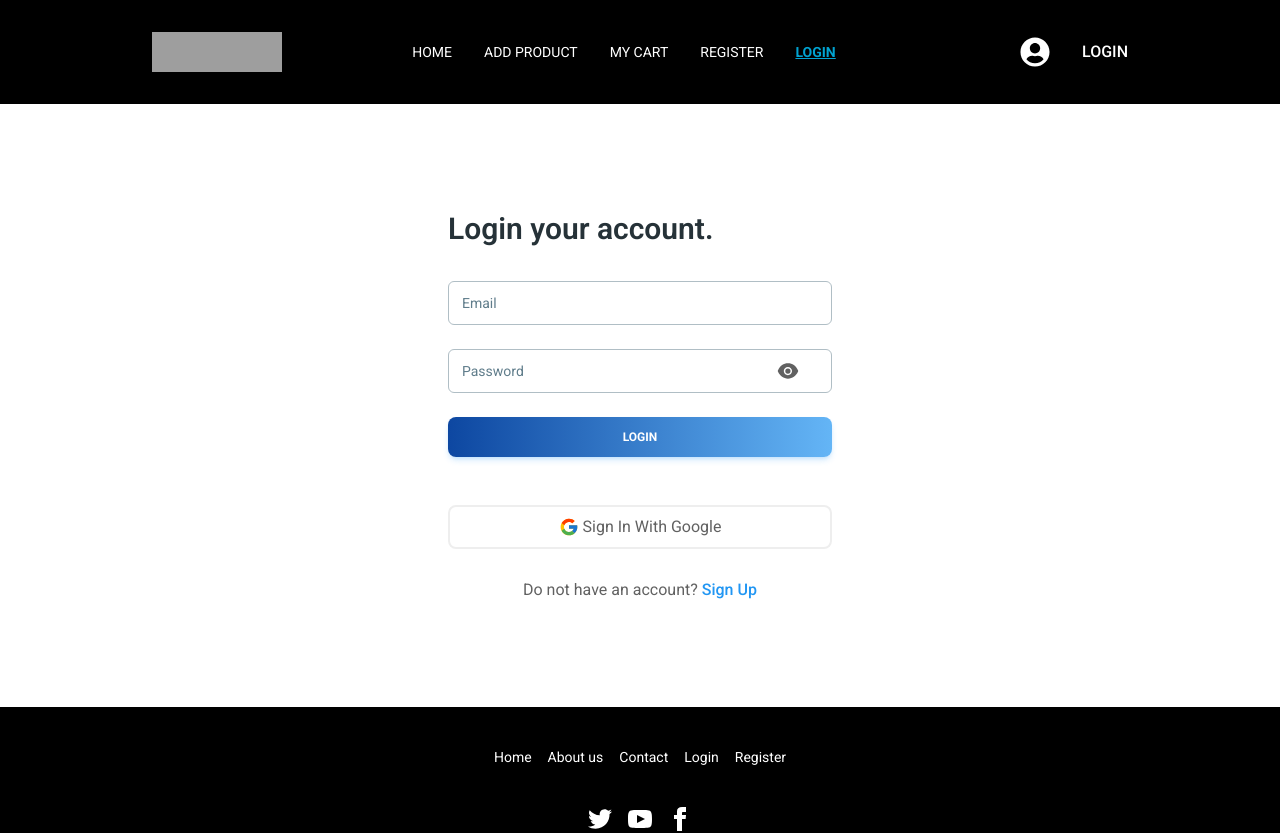
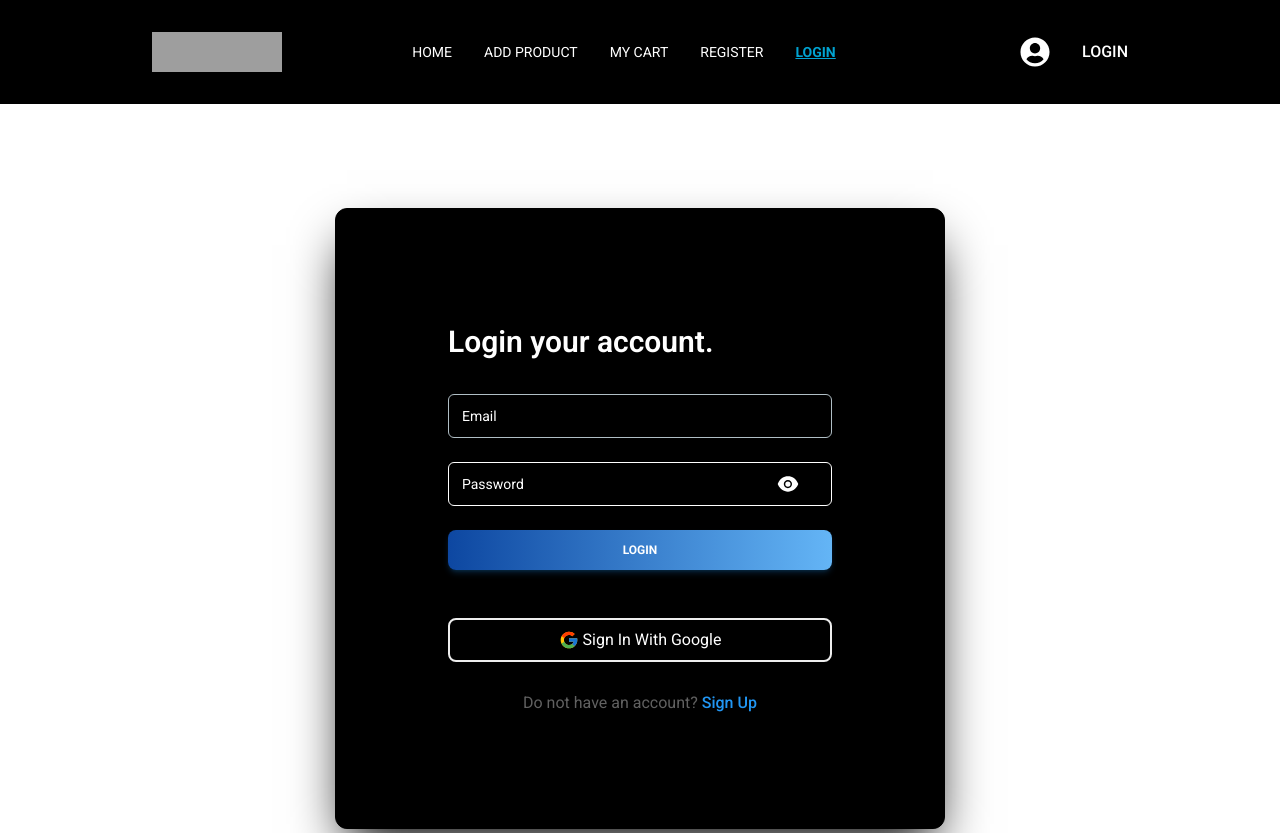
Before and after one commit to rabby9898/reef-techno-client, a React (Vite) app: page /login in a window 1280 px wide. Shown: the top 833 px of the page. Built offline with nearby package versions, Linux system fonts and the light colour scheme; no server answers; grey boxes are pictures that could not be loaded.

Commit message:
login page customize background  added

```diff
--- a/src/Pages/Login/Login.jsx
+++ b/src/Pages/Login/Login.jsx
@@ -43,9 +43,9 @@ const Login = () => {
   return (
     <div className="px-3 md:px-10 lg:px-36 py-5 md:py-10">
       <div className="flex justify-center mx-auto my-16">
-        <div>
-          <div className="relative flex flex-col rounded-xl bg-transparent bg-clip-border text-gray-700 shadow-none">
-            <h4 className="block font-sans text-3xl font-semibold leading-snug tracking-normal text-blue-gray-900 antialiased">
+        <div className="border border-black p-8 md:p-28 bg-black rounded-xl shadow-2xl shadow-black">
+          <div className="relative flex flex-col rounded-xl bg-transparent bg-clip-border text-white shadow-none">
+            <h4 className="block font-sans text-3xl font-semibold leading-snug tracking-normal antialiased">
               Login your account.
             </h4>
 
@@ -56,22 +56,22 @@ const Login = () => {
               <div className="mb-4 flex flex-col gap-6">
                 <div className="relative h-11 w-full min-w-[200px]">
                   <input
-                    className="peer h-full w-full rounded-md border border-blue-gray-200 border-t-transparent bg-transparent px-3 py-3 font-sans text-sm font-normal text-blue-gray-700 outline outline-0 transition-all placeholder-shown:border placeholder-shown:border-blue-gray-200 placeholder-shown:border-t-blue-gray-200 focus:border-2 focus:border-[#00A3D1] focus:border-t-transparent focus:outline-0 disabled:border-0 disabled:bg-blue-gray-50"
+                    className="peer h-full w-full rounded-md border border-white border-t-transparent bg-transparent px-3 py-3 font-sans text-sm font-normal text-white outline outline-0 transition-all placeholder-shown:border placeholder-shown:border-blue-gray-200 placeholder-shown:text-white focus:border-2 focus:border-[#00A3D1] focus:border-t-transparent focus:outline-0 disabled:border-0 disabled:bg-blue-gray-50"
                     placeholder=" "
                     name="email"
                   />
-                  <label className="before:content[' '] after:content[' '] pointer-events-none absolute left-0 -top-1.5 flex h-full w-full select-none text-[11px] font-normal leading-tight text-blue-gray-400 transition-all before:pointer-events-none before:mt-[6.5px] before:mr-1 before:box-border before:block before:h-1.5 before:w-2.5 before:rounded-tl-md before:border-t before:border-l before:border-blue-gray-200 before:transition-all after:pointer-events-none after:mt-[6.5px] after:ml-1 after:box-border after:block after:h-1.5 after:w-2.5 after:flex-grow after:rounded-tr-md after:border-t after:border-r after:border-blue-gray-200 after:transition-all peer-placeholder-shown:text-sm peer-placeholder-shown:leading-[4.1] peer-placeholder-shown:text-blue-gray-500 peer-placeholder-shown:before:border-transparent peer-placeholder-shown:after:border-transparent peer-focus:text-[11px] peer-focus:leading-tight peer-focus:text-[#00A3D1] peer-focus:before:border-t-2 peer-focus:before:border-l-2 peer-focus:before:!border-[#00A3D1] peer-focus:after:border-t-2 peer-focus:after:border-r-2 peer-focus:after:!border-[#00A3D1] peer-disabled:text-transparent peer-disabled:before:border-transparent peer-disabled:after:border-transparent peer-disabled:peer-placeholder-shown:text-blue-gray-500">
+                  <label className="before:content[' '] after:content[' '] pointer-events-none absolute left-0 -top-1.5 flex h-full w-full select-none text-[11px] font-normal leading-tight text-white transition-all before:pointer-events-none before:mt-[6.5px] before:mr-1 before:box-border before:block before:h-1.5 before:w-2.5 before:rounded-tl-md before:border-t before:border-l before:border-white before:transition-all after:pointer-events-none after:mt-[6.5px] after:ml-1 after:box-border after:block after:h-1.5 after:w-2.5 after:flex-grow after:rounded-tr-md after:border-t after:border-r after:border-white after:transition-all peer-placeholder-shown:text-sm peer-placeholder-shown:leading-[4.1] peer-placeholder-shown:text-white peer-placeholder-shown:before:border-transparent peer-placeholder-shown:after:border-transparent peer-focus:text-[11px] peer-focus:leading-tight peer-focus:text-[#00A3D1] peer-focus:before:border-t-2 peer-focus:before:border-l-2 peer-focus:before:!border-[#00A3D1] peer-focus:after:border-t-2 peer-focus:after:border-r-2 peer-focus:after:!border-[#00A3D1] peer-disabled:text-transparent peer-disabled:before:border-transparent peer-disabled:after:border-transparent peer-disabled:peer-placeholder-shown:text-white">
                     Email
                   </label>
                 </div>
                 <div className="relative h-11 w-full min-w-[200px]">
                   <input
                     type={show ? "text" : "password"}
-                    className="peer h-full w-full rounded-md border border-blue-gray-200 border-t-transparent bg-transparent px-3 py-3 font-sans text-sm font-normal text-blue-gray-700 outline outline-0 transition-all placeholder-shown:border placeholder-shown:border-blue-gray-200 placeholder-shown:border-t-blue-gray-200 focus:border-2 focus:border-[#00A3D1] focus:border-t-transparent focus:outline-0 disabled:border-0 disabled:bg-blue-gray-50"
+                    className="peer h-full w-full rounded-md border border-white border-t-transparent bg-transparent px-3 py-3 font-sans text-sm font-normal text-white outline outline-0 transition-all placeholder-shown:border placeholder-shown:border-white placeholder-shown:text-white focus:border-2 focus:border-[#00A3D1] focus:border-t-transparent focus:outline-0 disabled:border-0 disabled:bg-blue-gray-50"
                     placeholder=" "
                     name="password"
                   />
-                  <label className="before:content[' '] after:content[' '] pointer-events-none absolute left-0 -top-1.5 flex h-full w-full select-none text-[11px] font-normal leading-tight text-blue-gray-400 transition-all before:pointer-events-none before:mt-[6.5px] before:mr-1 before:box-border before:block before:h-1.5 before:w-2.5 before:rounded-tl-md before:border-t before:border-l before:border-blue-gray-200 before:transition-all after:pointer-events-none after:mt-[6.5px] after:ml-1 after:box-border after:block after:h-1.5 after:w-2.5 after:flex-grow after:rounded-tr-md after:border-t after:border-r after:border-blue-gray-200 after:transition-all peer-placeholder-shown:text-sm peer-placeholder-shown:leading-[4.1] peer-placeholder-shown:text-blue-gray-500 peer-placeholder-shown:before:border-transparent peer-placeholder-shown:after:border-transparent peer-focus:text-[11px] peer-focus:leading-tight peer-focus:text-[#00A3D1] peer-focus:before:border-t-2 peer-focus:before:border-l-2 peer-focus:before:!border-[#00A3D1] peer-focus:after:border-t-2 peer-focus:after:border-r-2 peer-focus:after:!border-[#00A3D1] peer-disabled:text-transparent peer-disabled:before:border-transparent peer-disabled:after:border-transparent peer-disabled:peer-placeholder-shown:text-blue-gray-500">
+                  <label className="before:content[' '] after:content[' '] pointer-events-none absolute left-0 -top-1.5 flex h-full w-full select-none text-[11px] font-normal leading-tight text-white transition-all before:pointer-events-none before:mt-[6.5px] before:mr-1 before:box-border before:block before:h-1.5 before:w-2.5 before:rounded-tl-md before:border-t before:border-l before:border-white before:transition-all after:pointer-events-none after:mt-[6.5px] after:ml-1 after:box-border after:block after:h-1.5 after:w-2.5 after:flex-grow after:rounded-tr-md after:border-t after:border-r after:border-white after:transition-all peer-placeholder-shown:text-sm peer-placeholder-shown:leading-[4.1] peer-placeholder-shown:text-white peer-placeholder-shown:before:border-transparent peer-placeholder-shown:after:border-transparent peer-focus:text-[11px] peer-focus:leading-tight peer-focus:text-[#00A3D1] peer-focus:before:border-t-2 peer-focus:before:border-l-2 peer-focus:before:!border-[#00A3D1] peer-focus:after:border-t-2 peer-focus:after:border-r-2 peer-focus:after:!border-[#00A3D1] peer-disabled:text-transparent peer-disabled:before:border-transparent peer-disabled:after:border-transparent peer-disabled:peer-placeholder-shown:text-white">
                     Password
                   </label>
                   <span
```
